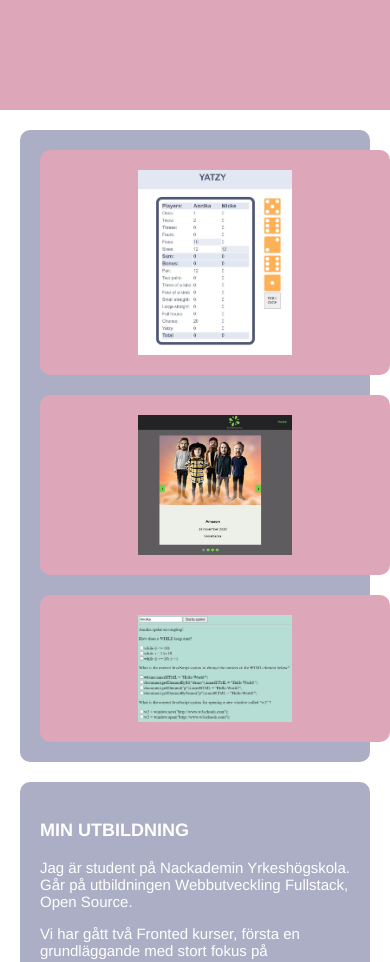
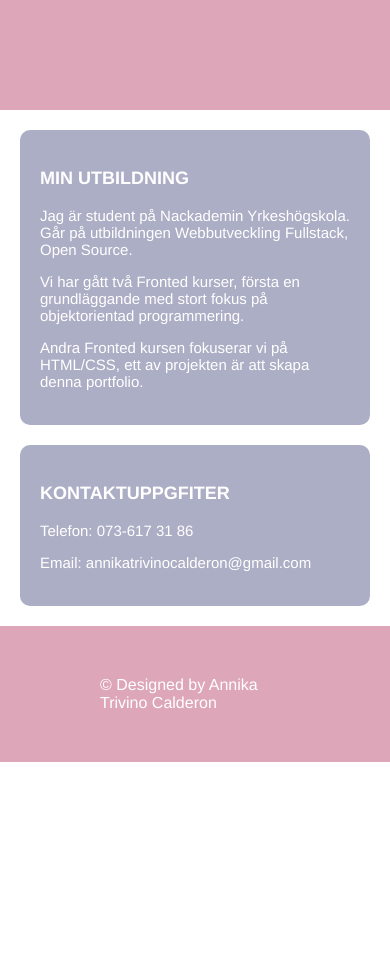
Before and after one commit to antrical/antrical.github.io, a plain HTML site: page index.html in a window 390 px wide. Shown: the part 980-1942 px from the top of the page. After the commit the page ends 1742 px from the top, so only its background shows below. Drawn offline with Linux system fonts and the light colour scheme.

Commit message:
responsive

```diff
--- a/index.html
+++ b/index.html
@@ -33,15 +33,13 @@
         </div>
     </section>
 
-    <div class="card-wrapper">
-<!--
-        <div><h3>Mina senaste projekt</h3></div>
-        <br> -->
+ <!--    <div class="card-wrapper">
+
      <div class="card-div">  <img src="imgs/yatzy.jpeg"> </div>
     <div class="card-div"><img src="imgs/event.jpeg"></div>
     <div class="card-div"><img src="imgs/quiz.jpeg"></div>
 
-    </div>
+    </div> -->
 
    <!--  <section id="portfolio">
 
```
